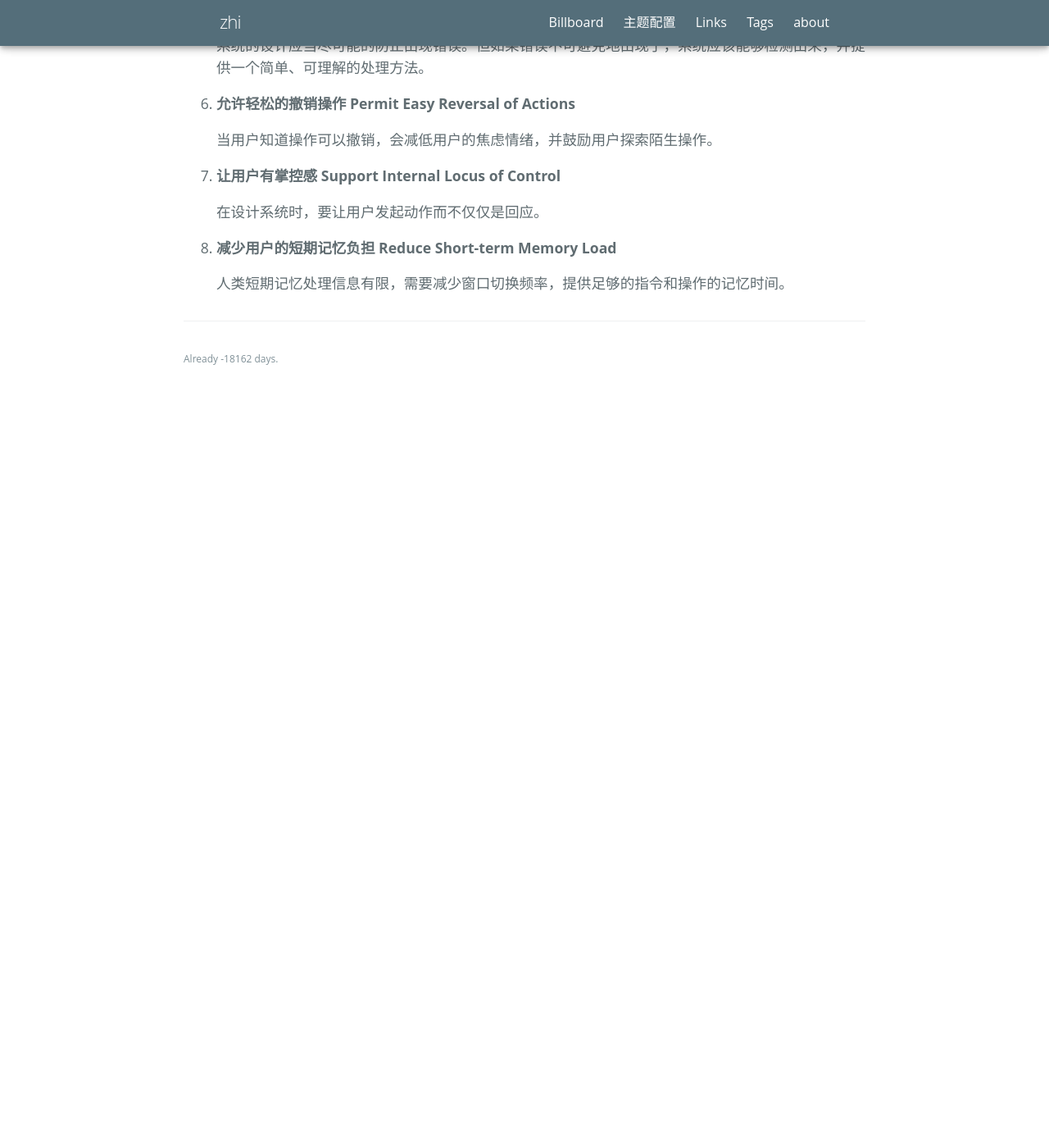
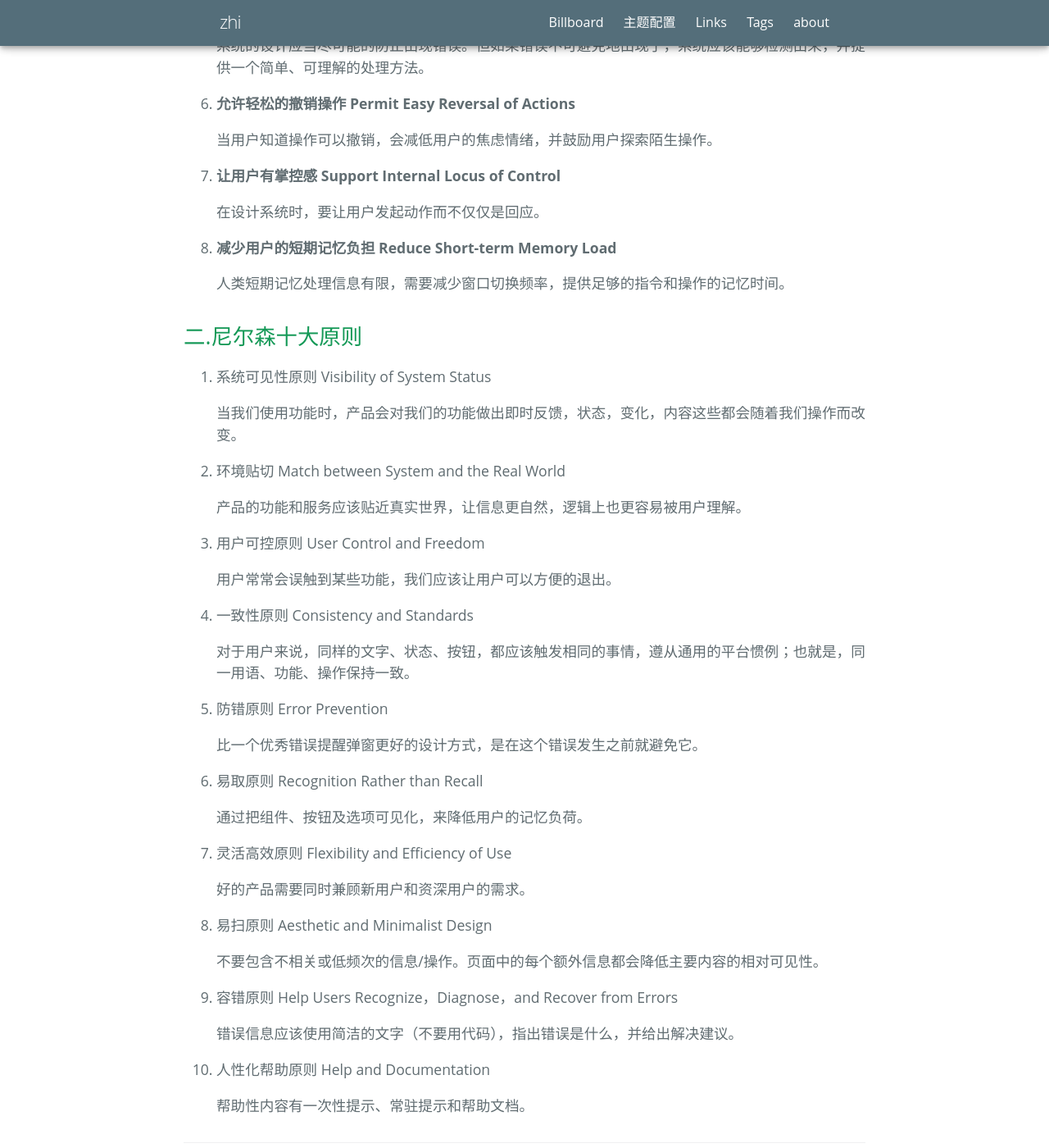
Before and after one commit to sockzhi/sockzhi.github.io, a Jekyll site: the page built from _posts/2020-06-26-一点交互理论.md, in a window 1280 px wide and 1400 px high, scrolled down 956 px. Shown: the whole window at 82% size. Built offline with Jekyll 4.4.1, drawn with Linux system fonts in a browser that asks for light colours; some web fonts are replaced; our own code applies the rules of GitHub Pages for plain Markdown files; before the commit the page ends 1452 px from its top, so only the background shows below that; some of the changed text lies outside the part shown.

Commit message:
添加“尼尔森十大原则”到“一点交互理论”

```diff
--- a/_posts/2020-06-26-一点交互理论.md
+++ b/_posts/2020-06-26-一点交互理论.md
@@ -16,7 +16,7 @@
 
    对每一个用户的操作，系统应该做出一定的反馈。
 
-4. **告知状态 Design dialog to yield closure**
+4. **告知状态 Design Dialog to Yield Closure**
 
    一连串的动作应该被组织成开始、中间、结束。
 
@@ -35,3 +35,45 @@
 8. **减少用户的短期记忆负担 Reduce Short-term Memory Load**
 
    人类短期记忆处理信息有限，需要减少窗口切换频率，提供足够的指令和操作的记忆时间。
+
+## 二.尼尔森十大原则
+
+1. 系统可见性原则 Visibility of System Status
+
+   当我们使用功能时，产品会对我们的功能做出即时反馈，状态，变化，内容这些都会随着我们操作而改变。
+
+2. 环境贴切 Match between System and  the Real World
+
+   产品的功能和服务应该贴近真实世界，让信息更自然，逻辑上也更容易被用户理解。
+
+3. 用户可控原则 User Control and Freedom
+
+   用户常常会误触到某些功能，我们应该让用户可以方便的退出。
+
+4. 一致性原则 Consistency and Standards
+
+   对于用户来说，同样的文字、状态、按钮，都应该触发相同的事情，遵从通用的平台惯例；也就是，同一用语、功能、操作保持一致。
+
+5. 防错原则 Error Prevention
+
+   比一个优秀错误提醒弹窗更好的设计方式，是在这个错误发生之前就避免它。
+
+6. 易取原则 Recognition Rather than Recall
+
+   通过把组件、按钮及选项可见化，来降低用户的记忆负荷。
+
+7. 灵活高效原则 Flexibility and Efficiency of Use
+
+   好的产品需要同时兼顾新用户和资深用户的需求。
+
+8. 易扫原则 Aesthetic and Minimalist Design
+
+   不要包含不相关或低频次的信息/操作。页面中的每个额外信息都会降低主要内容的相对可见性。
+
+9. 容错原则 Help Users Recognize，Diagnose，and Recover from Errors
+
+   错误信息应该使用简洁的文字（不要用代码），指出错误是什么，并给出解决建议。
+
+10. 人性化帮助原则 Help and Documentation
+
+    帮助性内容有一次性提示、常驻提示和帮助文档。
```
